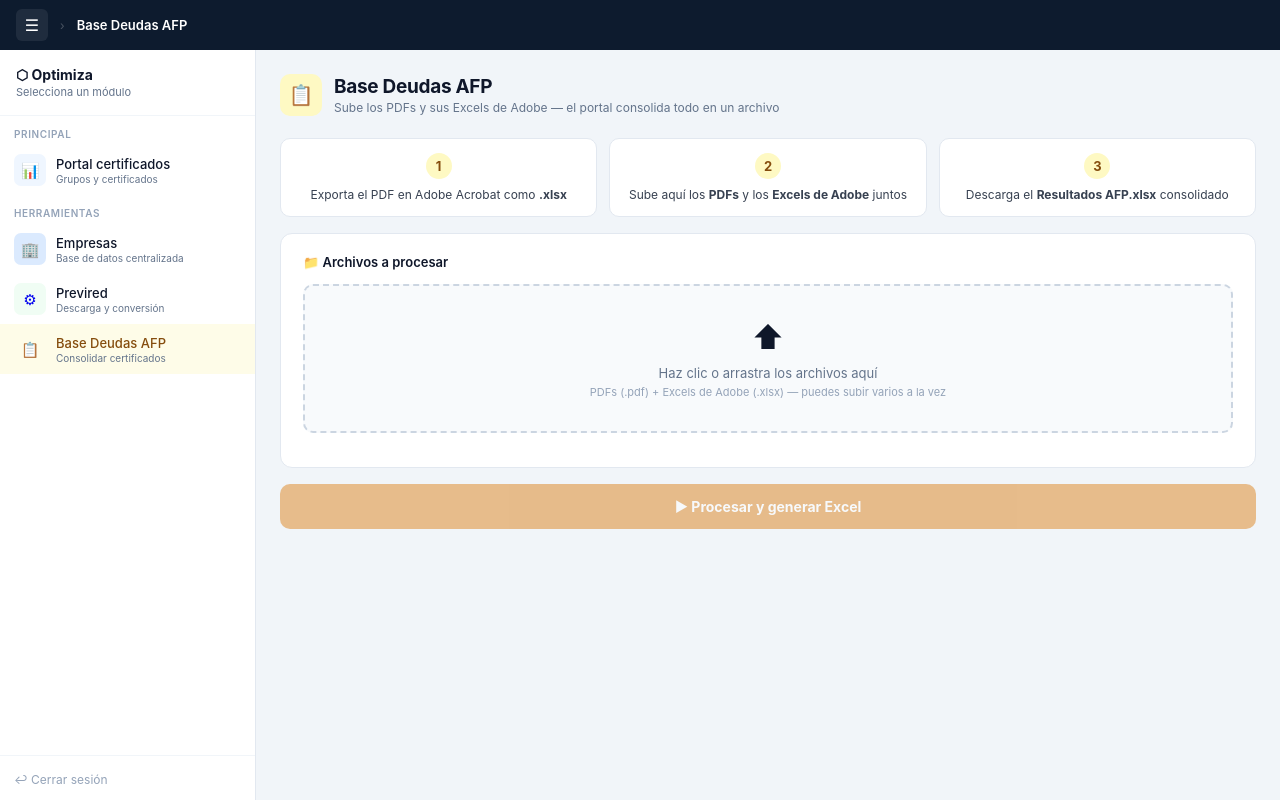
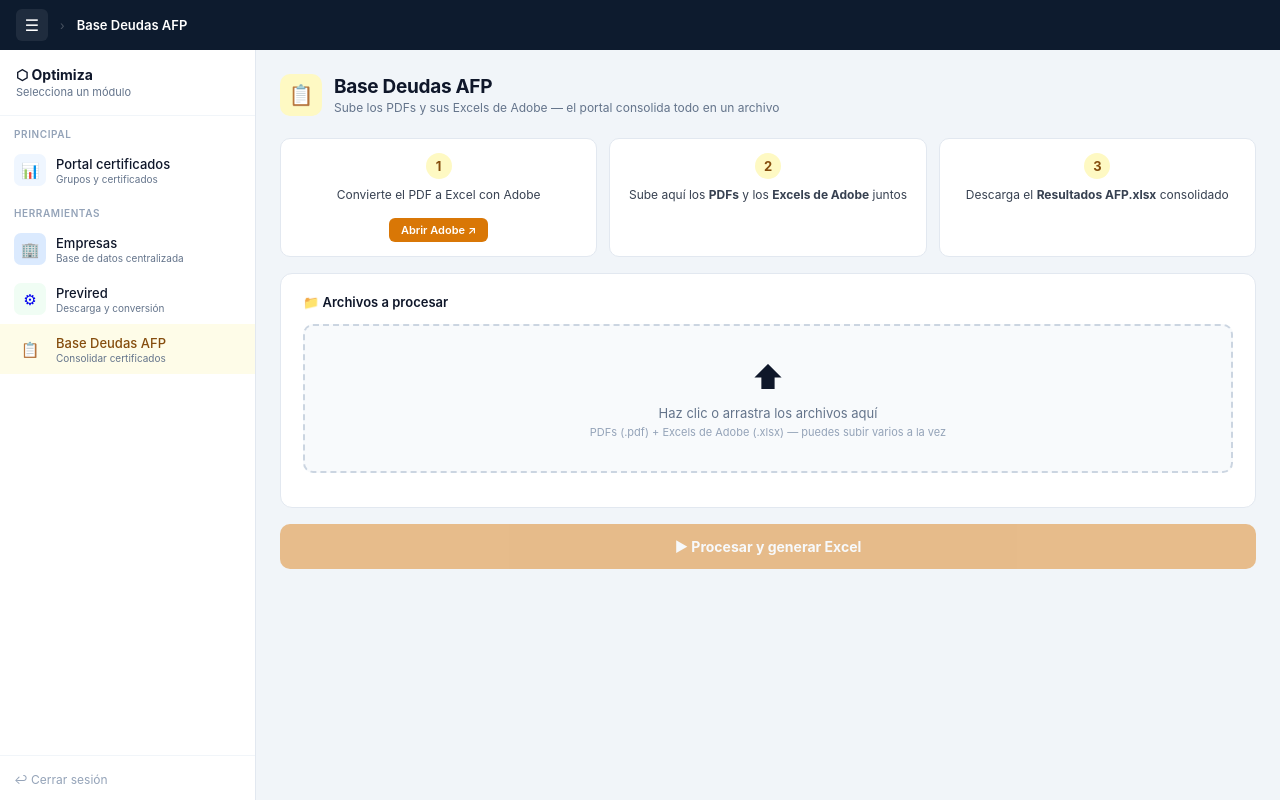
Before and after one commit to EpavezOptimiza/certificados-cotizaciones, a Flask app: template templates/base_deudas.html in a window 1280 px wide. Run offline with Flask 3, Linux system fonts and the light colour scheme; the template is opened without the code that fills it, so the values that code supplies are empty.

Commit message:
feat: botón Abrir Adobe en paso 1 de Base Deudas

```diff
--- a/templates/base_deudas.html
+++ b/templates/base_deudas.html
@@ -56,7 +56,9 @@ body{font-family:-apple-system,BlinkMacSystemFont,'Segoe UI',sans-serif;backgrou
 .steps{display:grid;grid-template-columns:repeat(3,1fr);gap:12px;margin-bottom:16px}
 .step{background:#fff;border:1px solid #e2e8f0;border-radius:10px;padding:14px;text-align:center}
 .step-num{width:26px;height:26px;border-radius:50%;background:#fef9c3;color:#854d0e;font-weight:700;font-size:13px;display:flex;align-items:center;justify-content:center;margin:0 auto 8px}
-.step-text{font-size:12px;color:#374151}
+.step-text{font-size:12px;color:#374151;margin-bottom:8px}
+.btn-adobe{display:inline-block;margin-top:8px;padding:5px 12px;background:#d97706;color:#fff;border-radius:6px;font-size:11px;font-weight:600;text-decoration:none;transition:opacity .15s}
+.btn-adobe:hover{opacity:.85}
 /* Botón procesar */
 .btn-procesar{width:100%;padding:14px;background:#d97706;color:#fff;border:none;border-radius:10px;font-size:14px;font-weight:700;cursor:pointer;font-family:inherit;transition:opacity .15s;display:flex;align-items:center;justify-content:center;gap:8px}
 .btn-procesar:hover:not(:disabled){opacity:.88}
@@ -128,7 +130,11 @@ body{font-family:-apple-system,BlinkMacSystemFont,'Segoe UI',sans-serif;backgrou
     <div class="steps">
       <div class="step">
         <div class="step-num">1</div>
-        <div class="step-text">Exporta el PDF en Adobe Acrobat como <strong>.xlsx</strong></div>
+        <div class="step-text">Convierte el PDF a Excel con Adobe</div>
+        <a href="https://acrobat.adobe.com/link/acrobat/createpdf?x_api_client_id=adobe_com&x_api_client_location=createpdf"
+           target="_blank" class="btn-adobe">
+          Abrir Adobe ↗
+        </a>
       </div>
       <div class="step">
         <div class="step-num">2</div>
```
